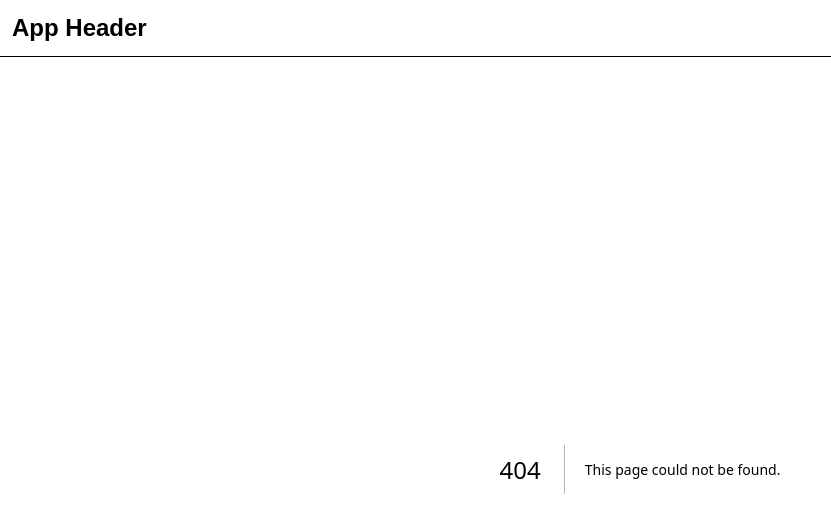
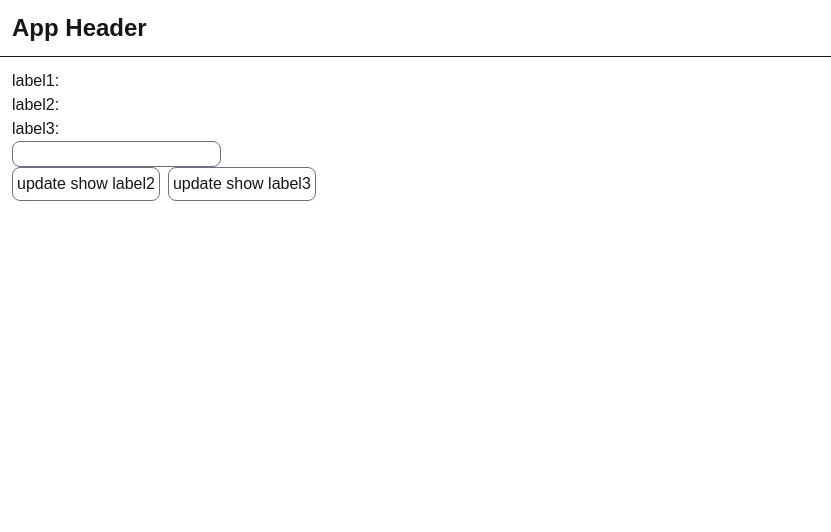
Before and after one commit to ShSato4JPN/sandbox-components, a Next.js app: page /render-test in a window 1280 px wide. Before the commit this address had no page. Shown: the top 532 px of the page, without its empty margins (0-831 px from the left). Built offline with nearby package versions, Linux system fonts and the light colour scheme.

Commit message:
feat: add sample source

```diff
--- /dev/null
+++ b/src/app/render-test/page.tsx
@@ -0,0 +1,46 @@
+"use client";
+
+import { useCallback, useMemo, useState } from "react";
+
+export default function Page() {
+  const [inputLabel, setInputLabel] = useState<string>("");
+  const [showLabel, setShowLabel] = useState<string>("");
+  const [showLabel3, setShowLabel3] = useState<string>("");
+
+  const showLabel2 = useMemo<string>(() => showLabel, [showLabel]);
+
+  const onSaveLabel = useCallback(() => {
+    setShowLabel(inputLabel);
+  }, [inputLabel]);
+
+  const onSaveLabel3 = useCallback(() => {
+    console.log("here!!!");
+    setShowLabel3(showLabel2);
+  }, [showLabel2]);
+
+  return (
+    <div>
+      <div>label1: {showLabel}</div>
+      <div>label2: {showLabel2}</div>
+      <div>label3: {showLabel3}</div>
+      <input
+        className="border border-gray-500 rounded-lg mr-2"
+        onChange={(e) => setInputLabel(e.target.value)}
+      />
+      <div className="flex gap-2">
+        <button
+          className="p-1 rounded-lg border border-gray-500"
+          onClick={() => onSaveLabel()}
+        >
+          update show label2
+        </button>
+        <button
+          className="p-1 rounded-lg border border-gray-500"
+          onClick={() => onSaveLabel3()}
+        >
+          update show label3
+        </button>
+      </div>
+    </div>
+  );
+}
```
